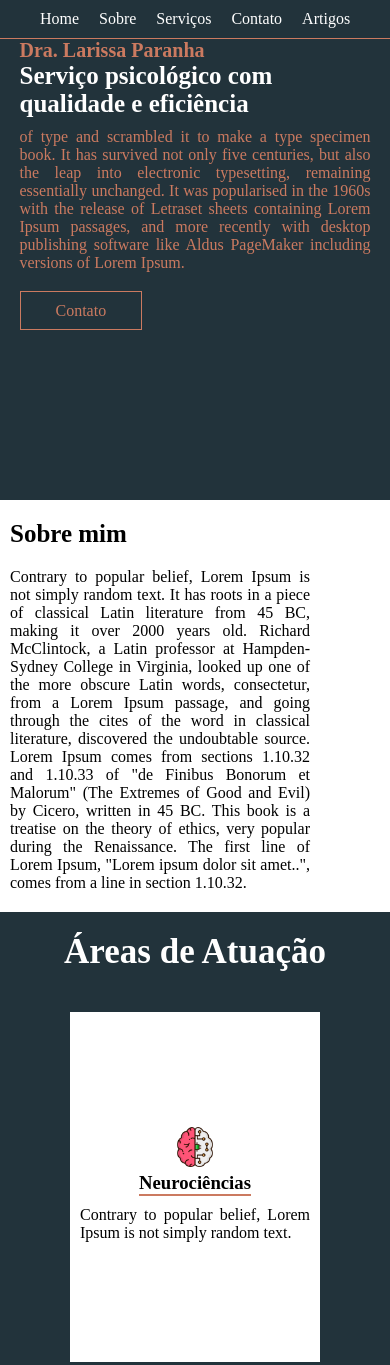
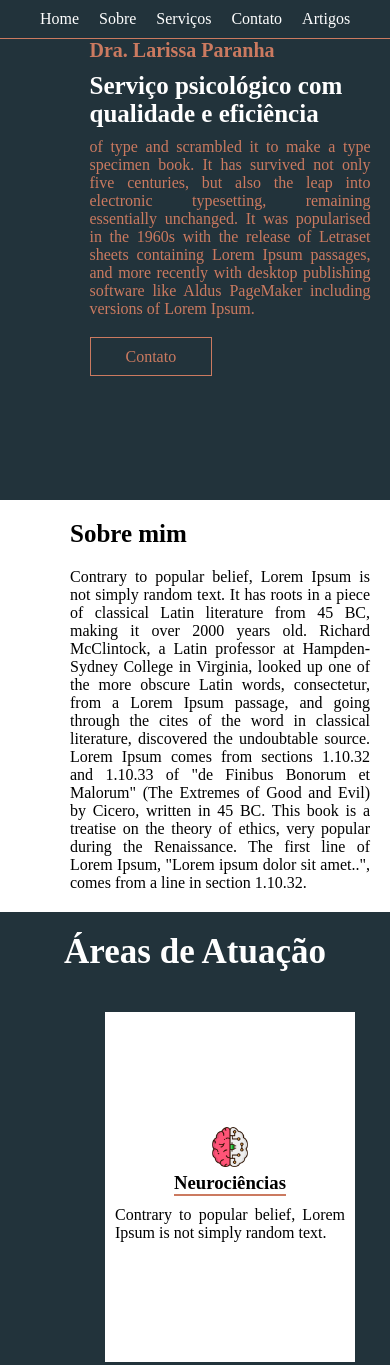
Before and after one commit to car-lo-s/landing-page-psico, a plain HTML site: page index.html in a window 390 px wide. Shown: the top 1365 px of the page. Drawn offline with Linux system fonts and the light colour scheme.

Commit message:
Add files via upload

```diff
--- a/index.html
+++ b/index.html
@@ -41,12 +41,12 @@
     }
     .descricao div {
       width: 60%;
-      /* padding-left: 70px; */
+      padding-left: 70px;
     }
     .descricao h2 {
       color: #cb7a60;
       font-size: 30px;
-      /* margin-bottom: 10px; */
+      margin-bottom: 10px;
     }
     .descricao h1 {
       font-size: 35px;
@@ -73,7 +73,7 @@
       display: flex;
       flex-direction: row;
       align-items: center;
-      padding-left: 10px;
+      padding-left: 70px;
     }
     .sobre h2 {
       font-size: 45px;
@@ -99,7 +99,7 @@
       font-size: 35px;
     }
     .card {
-      /* padding-left: 70px; */
+      padding-left: 70px;
       display: flex;
       flex-direction: row;
       flex-wrap: wrap;
@@ -244,9 +244,6 @@
         .sobre {
             width: 100%;
             /* background-color: #cb7a60; */
-        }
-        .sobre div{
-            /* background-color: blue; */
         }
         .sobre p{
             width: 300px;
```
